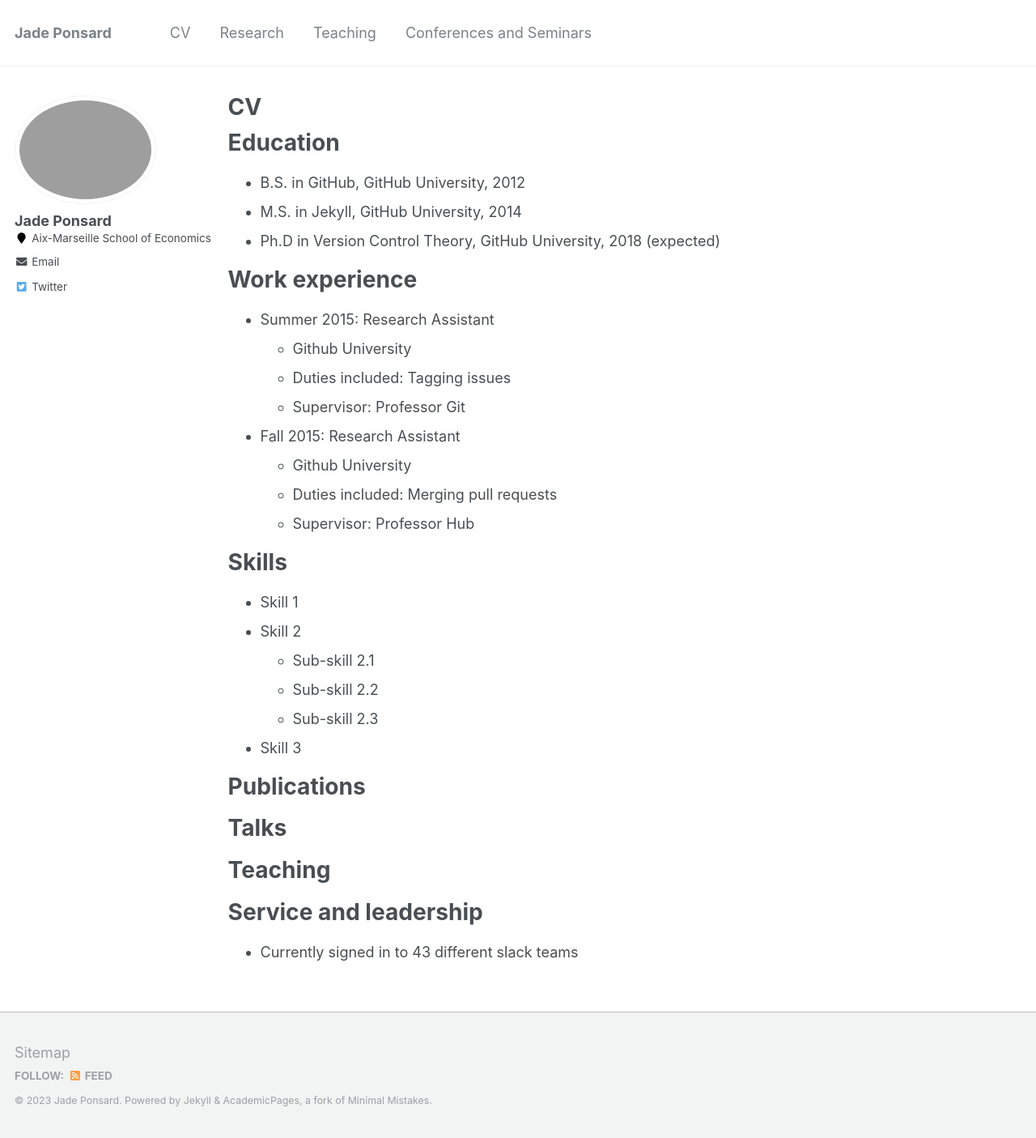
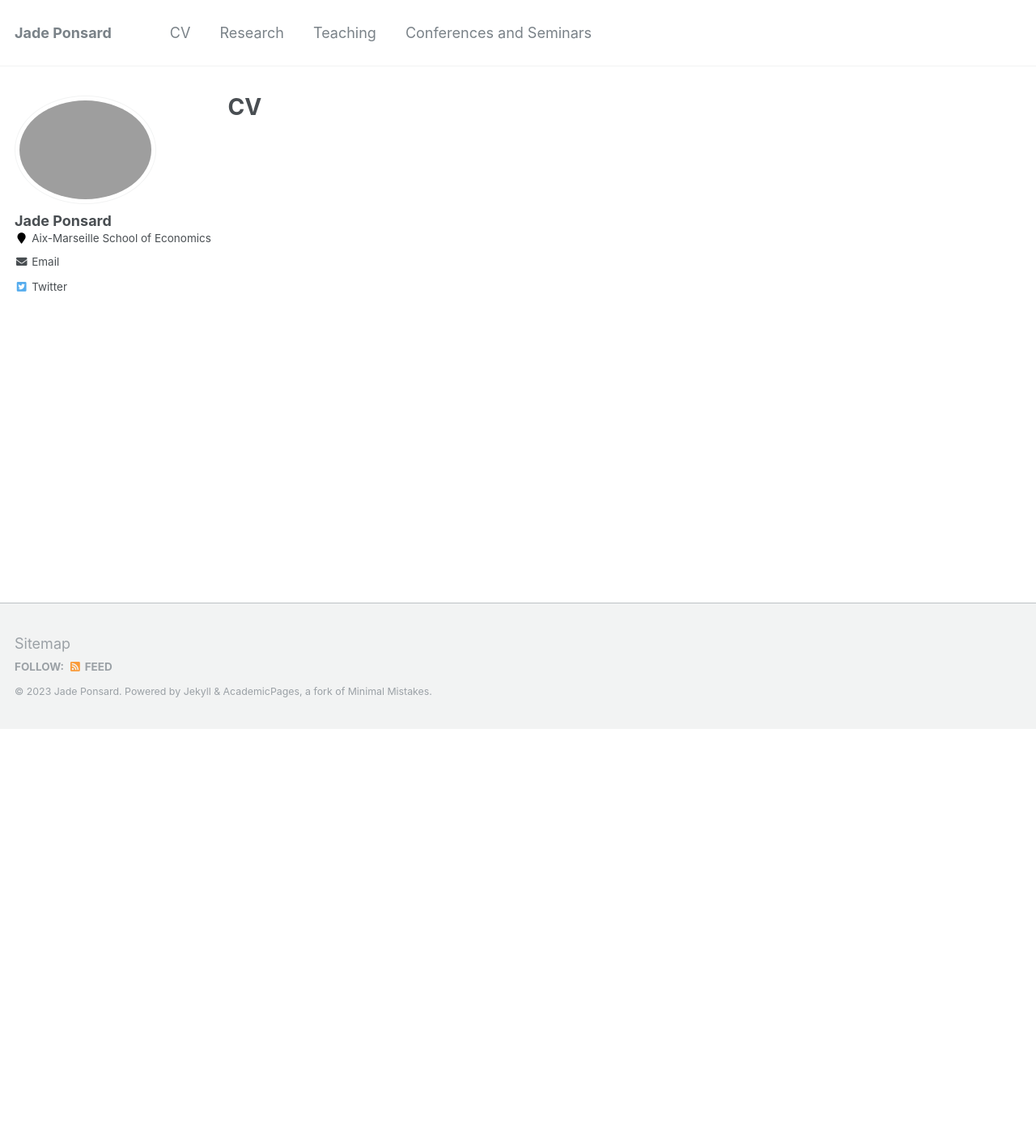
Before and after one commit to jadeponsard/jadeponsard.github.io, a Jekyll site: the page built from _pages/cv.md, in a window 1280 px wide. Shown: the whole page at 81% size. Built offline with Jekyll 4.4.1, drawn with Linux system fonts in a browser that asks for light colours; after the commit the page ends 900 px from its top, so only the background shows below that.

Commit message:
Update cv.md

```diff
--- a/_pages/cv.md
+++ b/_pages/cv.md
@@ -6,54 +6,3 @@ author_profile: true
 redirect_from:
   - /resume
 ---
-
-{% include base_path %}
-
-Education
-======
-* B.S. in GitHub, GitHub University, 2012
-* M.S. in Jekyll, GitHub University, 2014
-* Ph.D in Version Control Theory, GitHub University, 2018 (expected)
-
-Work experience
-======
-* Summer 2015: Research Assistant
-  * Github University
-  * Duties included: Tagging issues
-  * Supervisor: Professor Git
-
-* Fall 2015: Research Assistant
-  * Github University
-  * Duties included: Merging pull requests
-  * Supervisor: Professor Hub
-
-Skills
-======
-* Skill 1
-* Skill 2
-  * Sub-skill 2.1
-  * Sub-skill 2.2
-  * Sub-skill 2.3
-* Skill 3
-
-Publications
-======
-  <ul>{% for post in site.publications %}
-    {% include archive-single-cv.html %}
-  {% endfor %}</ul>
-
-Talks
-======
-  <ul>{% for post in site.talks %}
-    {% include archive-single-talk-cv.html %}
-  {% endfor %}</ul>
-
-Teaching
-======
-  <ul>{% for post in site.teaching %}
-    {% include archive-single-cv.html %}
-  {% endfor %}</ul>
-
-Service and leadership
-======
-* Currently signed in to 43 different slack teams
```
